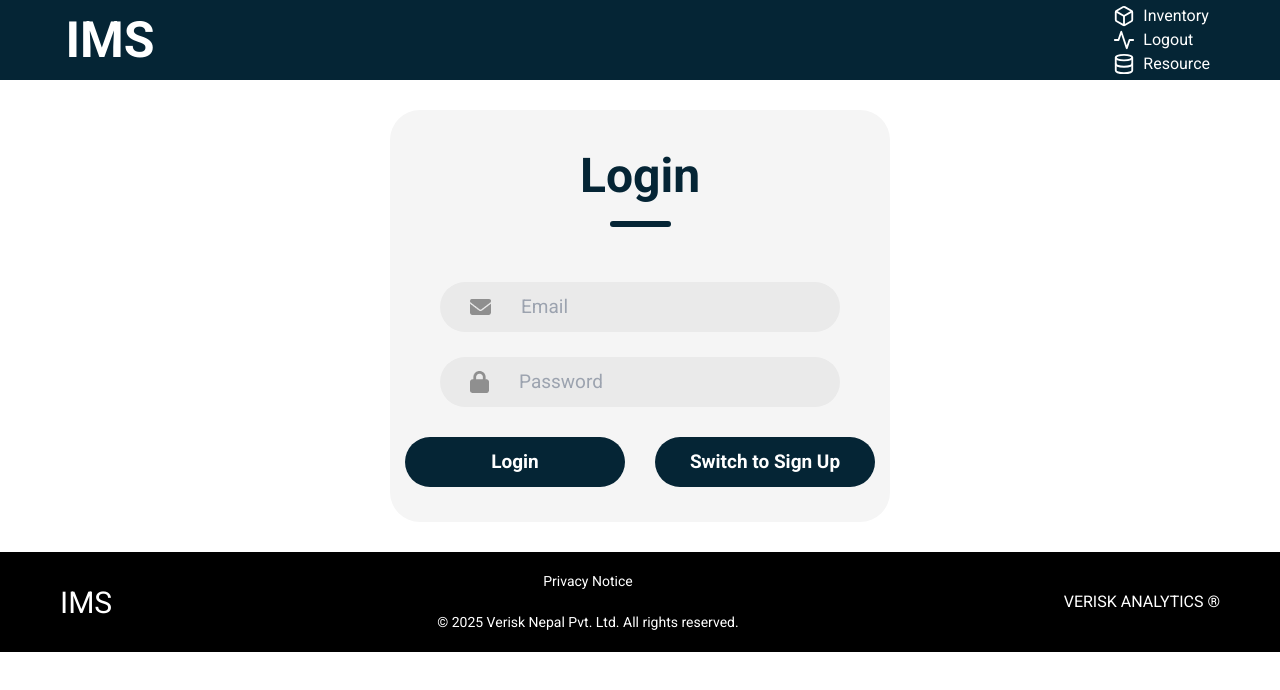
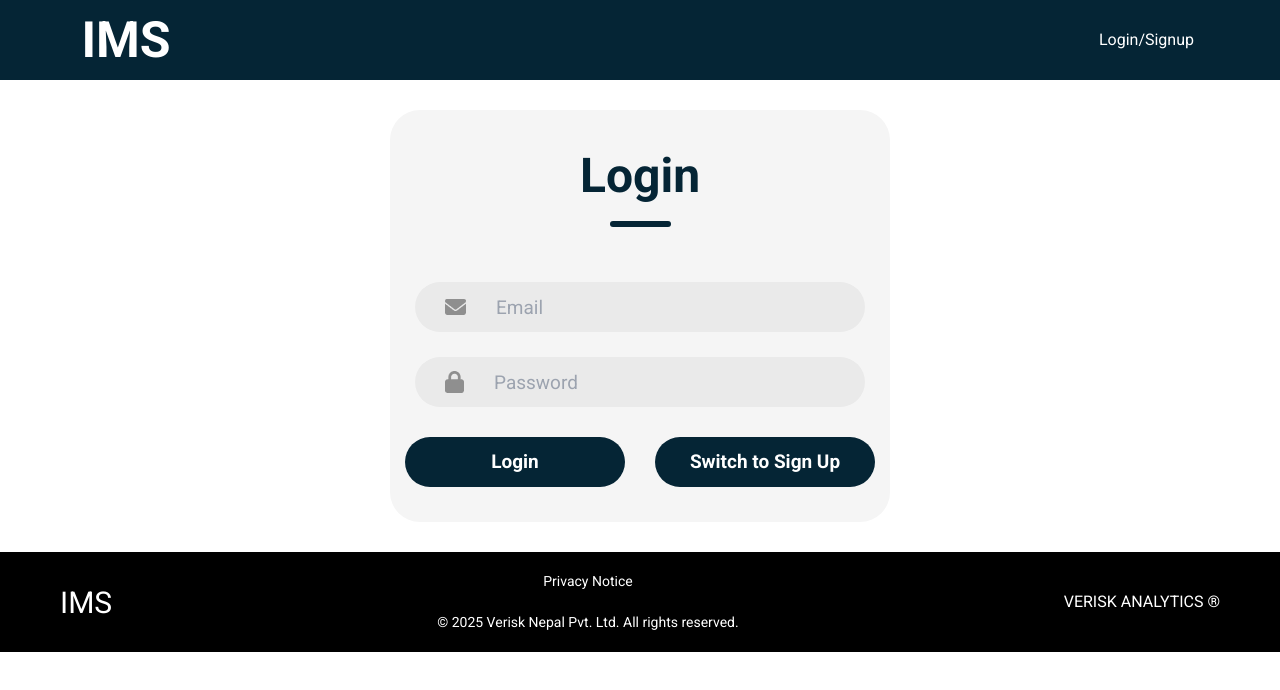
Before and after one commit to Jay-Shree1ram/Inventory, a React (Vite) app: page /login in a window 1280 px wide. Shown: the top 690 px of the page. Built offline with nearby package versions, Linux system fonts and the light colour scheme.

Commit message:
Login file modified

```diff
--- /dev/null
+++ b/src/components/Dashboard/Dashboard.jsx
@@ -0,0 +1,36 @@
+import React from "react";
+
+const Dashboard = () => {
+  return (
+    <div className="p-6 bg-gray-100 min-h-screen">
+      <header className="mb-6">
+        <h1 className="text-3xl font-bold text-gray-800">Dashboard</h1>
+        <p className="text-gray-600">Welcome back! Here's what's happening today.</p>
+      </header>
+
+      <div className="grid grid-cols-1 sm:grid-cols-2 lg:grid-cols-4 gap-6 mb-6">
+        <Card title="Users" value="1,024" color="bg-blue-500" />
+        <Card title="Orders" value="512" color="bg-green-500" />
+        <Card title="Revenue" value="$12,340" color="bg-yellow-500" />
+        <Card title="Feedbacks" value="89" color="bg-red-500" />
+      </div>
+
+      <section className="bg-white p-6 rounded-lg shadow-md">
+        <h2 className="text-xl font-semibold mb-4">Analytics Overview</h2>
+        <div className="h-64 flex items-center justify-center text-gray-400">
+          {/* Placeholder for charts */}
+          Chart coming soon...
+        </div>
+      </section>
+    </div>
+  );
+};
+
+const Card = ({ title, value, color }) => (
+  <div className={`p-4 rounded-lg shadow-md text-white ${color}`}>
+    <h3 className="text-sm uppercase">{title}</h3>
+    <p className="text-2xl font-semibold">{value}</p>
+  </div>
+);
+
+export default Dashboard;
--- a/src/components/Global/common.jsx
+++ b/src/components/Global/common.jsx
@@ -4,15 +4,20 @@ export const AuthContext = createContext();
 
 export const AuthProvider = ({ children }) => {
   const [accessToken, setAccessToken] = useState(() => localStorage.getItem('accessToken'));
-
+  const [user, setUser] = useState(() => {
+    const storedUser = localStorage.getItem('user');
+    return storedUser ? JSON.parse(storedUser) : null;
+  });
 
   const logout = () => {
     setAccessToken(null);
+    setUser(null);
     localStorage.removeItem('accessToken');
+    localStorage.removeItem('user');
   };
 
   return (
-    <AuthContext.Provider value={{ accessToken, setAccessToken, logout }}>
+    <AuthContext.Provider value={{ accessToken, setAccessToken, user, setUser, logout }}>
       {children}
     </AuthContext.Provider>
   );
--- a/src/components/LoginSignup/LoginSignup.css
+++ b/src/components/LoginSignup/LoginSignup.css
@@ -42,7 +42,7 @@
     display: flex;
     align-items: center;
     margin: auto;
-    width: 400px;
+    width: 450px;
     height: 50px;
     background: #eaeaea;
     border-radius: 25px;
@@ -53,8 +53,8 @@
 }
 
 .input input {
-    /* height: 50px;
-    width: 400px; */
+    height: 50px;
+    width: 500px;
     background: transparent;
     border: none;
     outline: none;
--- a/src/components/LoginSignup/LoginSignup.jsx
+++ b/src/components/LoginSignup/LoginSignup.jsx
@@ -15,7 +15,7 @@ const LoginSignupForm = () => {
     password: "",
   });
 
-  const { setAccessToken } = useContext(AuthContext);
+  const { setAccessToken, setUser } = useContext(AuthContext);
   const navigate = useNavigate();
 
   const handleChange = (e) => {
@@ -43,24 +43,38 @@ const LoginSignupForm = () => {
 
     const endpoint =
       action === "Sign Up"
-        ? "http://localhost:8080/api/auth/signup"
+        ? "http://localhost:8080/api/auth/register"
         : "http://localhost:8080/api/auth/login";
 
     try {
       const response = await axios.post(endpoint, payload);
+
       if (response.status === 200) {
-        const token = response.data.data?.accessToken || response.data.token;
+        console.log("Login/Signup Response:", response.data);
+
+        // Extract tokens and user info from backend response
+        const token = response.data.data?.accessToken;
+        const refreshToken = response.data.data?.refreshToken;
+
+        // Get user info including role if present
+        const userData = response.data.data?.user || { email };
 
         if (token) {
+          // Store tokens and user info in localStorage
           localStorage.setItem("accessToken", token);
+          localStorage.setItem("refreshToken", refreshToken);
+          localStorage.setItem("user", JSON.stringify(userData));
+
+          // Update context
           setAccessToken(token);
+          setUser(userData);
+
           alert(`${action} successful.`);
           setFormData({ username: "", email: "", password: "" });
 
-          // Optional: redirect to protected page
-          // navigate("/dashboard");
+          navigate("/dashboard");
         } else {
-          alert("Access token missing in response.");
+          alert("Login succeeded but missing access token.");
         }
       } else {
         alert(`Unexpected response: ${response.statusText}`);
@@ -68,7 +82,7 @@ const LoginSignupForm = () => {
     } catch (error) {
       console.error("Error:", error);
       const message =
-        error.response?.data || "An error occurred. Please try again.";
+        error.response?.data?.message || "An error occurred. Please try again.";
       alert(`${action} failed: ${message}`);
     }
   };
--- a/src/components/Navbar/Navbar.css
+++ b/src/components/Navbar/Navbar.css
@@ -1,12 +1,4 @@
-nav{
-    display: flex;
-    justify-content: space-between;
-    background: #052535;
-    align-items: center;
-    height: 80px;
 
-
-}
 .nav-logo{
     margin: 0 60px;
 }
--- a/src/components/Navbar/Navbar.jsx
+++ b/src/components/Navbar/Navbar.jsx
@@ -1,50 +1,63 @@
 import React, { useContext } from "react";
 import "./Navbar.css";
 import "../../index.css";
-import { FiBox, FiDatabase, FiActivity } from "react-icons/fi";
+import { FiBox, FiDatabase, FiActivity, FiUsers } from "react-icons/fi";
 import { Link, useNavigate } from "react-router-dom";
 import { AuthContext } from "../Global/common";
 
 const Navbar = () => {
-  const { logout } = useContext(AuthContext);
+  const { logout, user } = useContext(AuthContext);
   const navigate = useNavigate();
 
+  console.log("Navbar user:", user);
   const handleLogout = () => {
     logout();
     navigate("/login");
   };
 
+  const isLoggedIn = user !== null;
+
   return (
-    <nav>
+    <nav className="flex justify-between items-center bg-[#052535] h-20 px-4">
       <div className="nav-logo">
         <Link to="/">
           <h1 className="nav-links">IMS</h1>
         </Link>
       </div>
-      <div className="nav-items">
-        <Link
-          to="/inventory"
-          className="nav-links flex items-center gap-2 text-gray-700 hover:text-blue-400 transition"
-        >
-          <FiBox size={22} />
-          Inventory
+
+      <div className="nav-items flex gap-6 items-center">
+        {isLoggedIn ? (
+          <>
+            <Link to="/dashboard" className="nav-links flex items-center gap-2">
+              <FiBox size={20} />
+              Dashboard
             </Link>
+
+            <Link to="/resource" className="nav-links flex items-center gap-2">
+              <FiDatabase size={20} />
+              My Resources
+            </Link>
+
+            {user.role === "ADMIN" && (
+              <Link to="/employees" className="nav-links flex items-center gap-2">
+                <FiUsers size={20} />
+                Employee List
+              </Link>
+            )}
 
             <button
               onClick={handleLogout}
-          className="nav-links flex items-center gap-2 text-gray-700 hover:text-blue-400 transition bg-transparent border-none cursor-pointer"
+              className="nav-links flex items-center gap-2 bg-transparent border-none cursor-pointer"
             >
-          <FiActivity size={22} />
+              <FiActivity size={20} />
               Logout
             </button>
-
-        <Link
-          to="/resource"
-          className="nav-links flex items-center gap-2 text-gray-700 hover:text-blue-400 transition"
-        >
-          <FiDatabase size={22} />
-          Resource
+          </>
+        ) : (
+          <Link to="/login" className="nav-links">
+            Login/Signup
           </Link>
+        )}
       </div>
     </nav>
   );
--- /dev/null
+++ b/src/pages/Dashboardpage.jsx
@@ -0,0 +1,16 @@
+import React from 'react'
+import Navbar from '../components/Navbar/Navbar'
+import Dashboard from '../components/Dashboard/Dashboard'
+import Footer from '../components/Footer/Footer'
+
+const Dashboardpage = () => {
+  return (
+    <>
+    <Navbar/>
+    <Dashboard/>
+    <Footer/>
+    </>
+  )
+}
+
+export default Dashboardpage
--- /dev/null
+++ b/src/pages/PingCheck.jsx
@@ -0,0 +1,39 @@
+import React, { useState } from "react";
+import axios from "axios";
+
+const PingCheck = () => {
+  const [status, setStatus] = useState(null);
+  const [loading, setLoading] = useState(false);
+
+  const handlePing = async () => {
+    setLoading(true);
+    try {
+      const response = await axios.get("http://localhost:8080/ping");
+      if (response.status === 200) {
+        setStatus("✅ Server is running");
+      } else {
+        setStatus("⚠️ Unexpected response from server");
+      }
+    } catch (error) {
+      setStatus("❌ Server is down or not reachable");
+    } finally {
+      setLoading(false);
+    }
+  };
+
+  return (
+    <div className="flex flex-col items-center justify-center min-h-screen bg-gray-100">
+      <h1 className="text-2xl font-bold mb-4">Server Ping Check</h1>
+      <button
+        onClick={handlePing}
+        className="px-6 py-2 bg-blue-600 text-white rounded hover:bg-blue-700"
+        disabled={loading}
+      >
+        {loading ? "Checking..." : "Ping Server"}
+      </button>
+      {status && <p className="mt-4 text-lg">{status}</p>}
+    </div>
+  );
+};
+
+export default PingCheck;
--- a/src/routes/AppRoutes.jsx
+++ b/src/routes/AppRoutes.jsx
@@ -9,6 +9,8 @@ import ResourceEdit from '../components/Resource/resourceedit.js';
 import MasterClass from '../components/Master/masterclass.jsx';
 import MasterType from '../components/Master/mastertype.jsx';
 import MasterStatus from '../components/Master/masterstatus.jsx';
+import PingCheck from '../pages/PingCheck';
+import Dashboardpage from '../pages/Dashboardpage.jsx';
 
 const AppRoutes = () => {
   return (
@@ -22,6 +24,11 @@ const AppRoutes = () => {
       <Route path ="/resource/class" element={<MasterClass/>} />
       <Route path ="/resource/type" element={<MasterType/>} />
       <Route path ="/resource/status" element={<MasterStatus/>} />
+      <Route path="/ping" element={<PingCheck />} />
+      <Route path="/dashboard" element={<Dashboardpage/>} />
+
+
+
 
     </Routes>
   );
```
Lines whose indentation alone changed are shown as unchanged.
